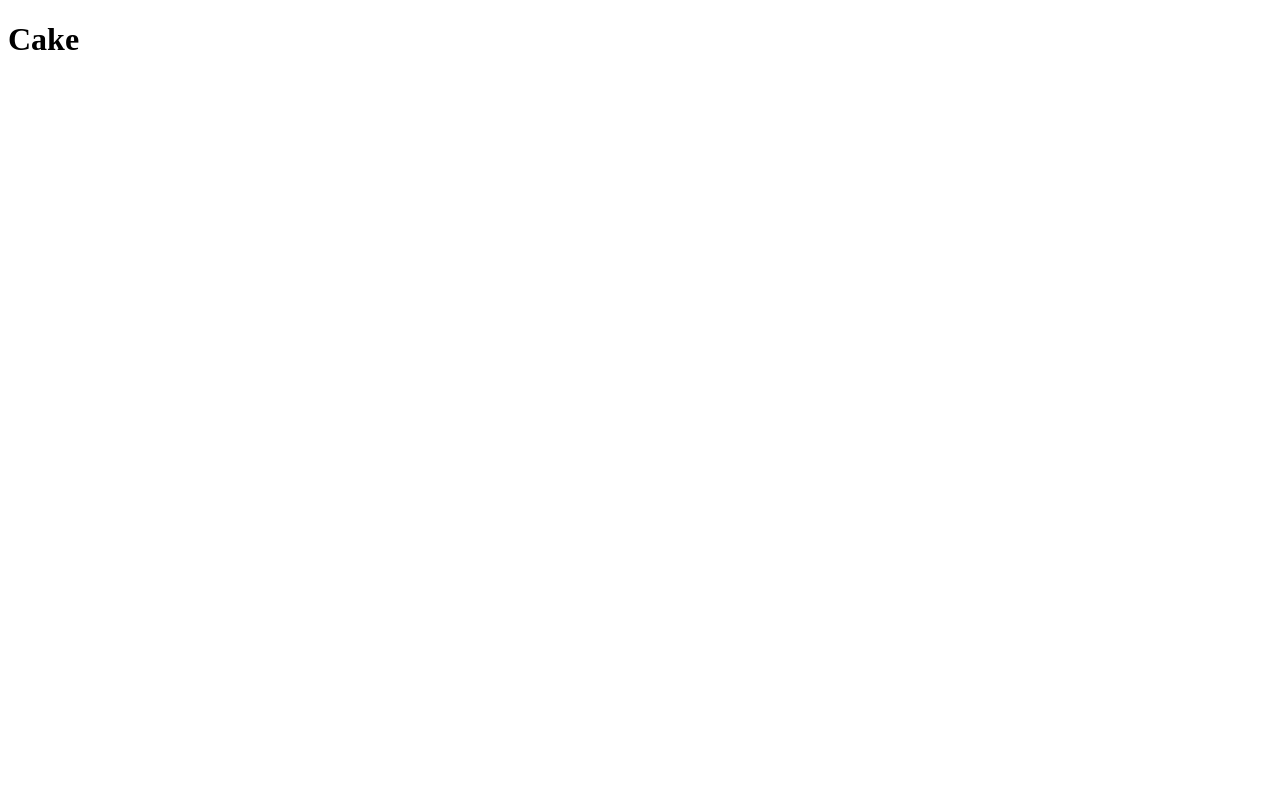
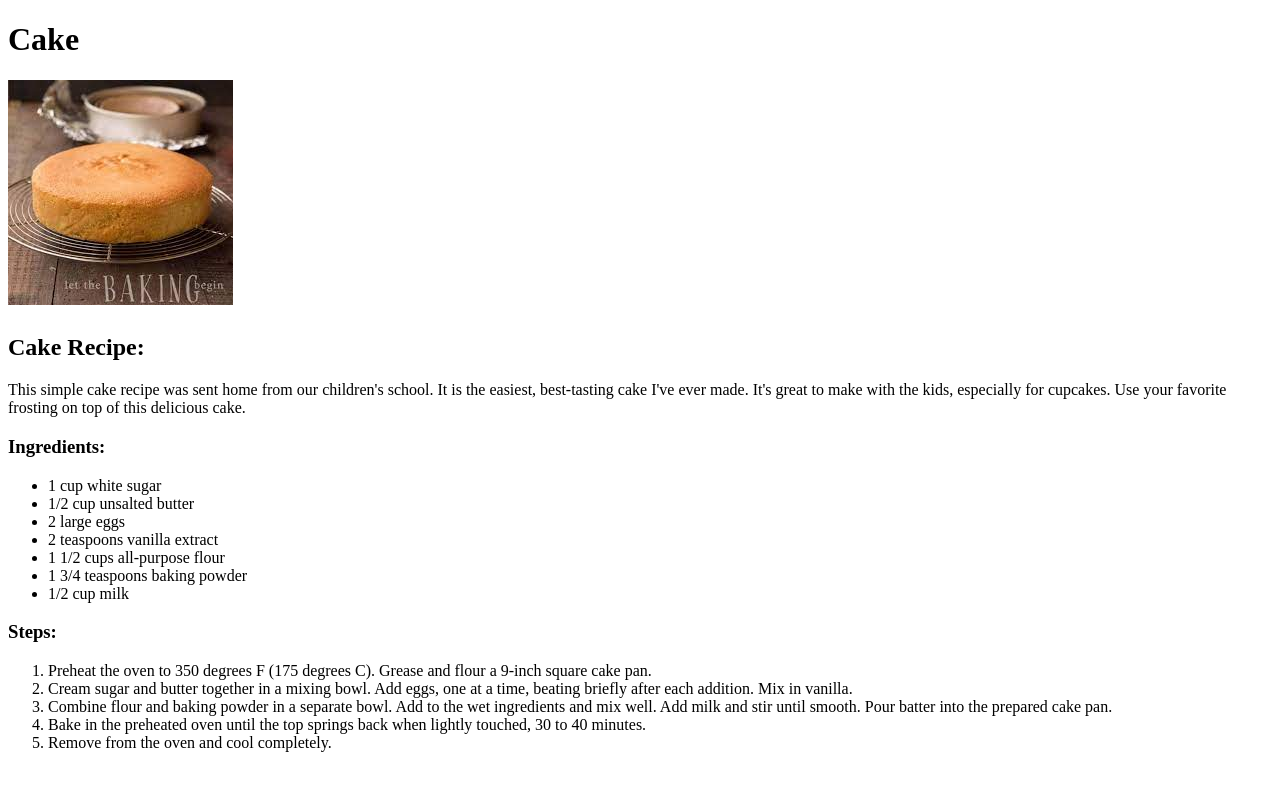
Before and after one commit to Joao-ar11/odinProject-Projects, a plain HTML site: page odin-recipes/recipes/cake.html in a window 1280 px wide. Drawn offline with Linux system fonts and the light colour scheme.

Commit message:
Add cake image and cake recipe

```diff
--- a/odin-recipes/recipes/cake.html
+++ b/odin-recipes/recipes/cake.html
@@ -8,7 +8,27 @@
 
     <body>
         <h1>Cake<h1>
-
+        <img src="../img/cake.jpeg" alt="A cake">
+        <h2>Cake Recipe:</h2>
+        <p>This simple cake recipe was sent home from our children's school. It is the easiest, best-tasting cake I've ever made. It's great to make with the kids, especially for cupcakes. Use your favorite frosting on top of this delicious cake.</p>
+        <h3>Ingredients:</h3>
+        <ul>
+            <li>1 cup white sugar</li>
+            <li>1/2 cup unsalted butter</li>
+            <li>2 large eggs</li>
+            <li>2 teaspoons vanilla extract</li>
+            <li>1 1/2 cups all-purpose flour</li>
+            <li>1 3/4 teaspoons baking powder</li>
+            <li>1/2 cup milk</li>
+        </ul>
+        <h3>Steps:</h3>
+        <ol>
+            <li>Preheat the oven to 350 degrees F (175 degrees C). Grease and flour a 9-inch square cake pan.</li>
+            <li>Cream sugar and butter together in a mixing bowl. Add eggs, one at a time, beating briefly after each addition. Mix in vanilla.</li>
+            <li>Combine flour and baking powder in a separate bowl. Add to the wet ingredients and mix well. Add milk and stir until smooth. Pour batter into the prepared cake pan.</li>
+            <li>Bake in the preheated oven until the top springs back when lightly touched, 30 to 40 minutes.</li>
+            <li>Remove from the oven and cool completely.</li>
+        </ol>
     </body>
 
 </html>
```
Also changed, not shown: odin-recipes/index.html (+3 -1 lines), odin-recipes/img/cake.jpeg (added).
